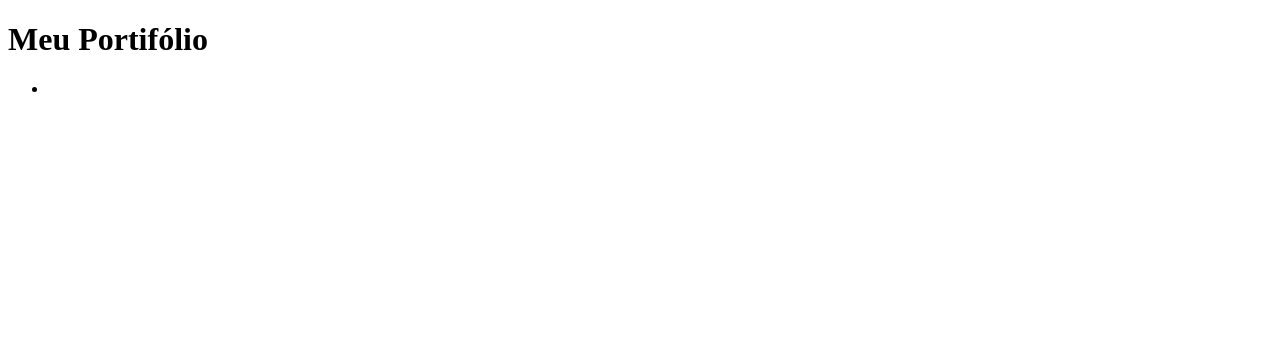
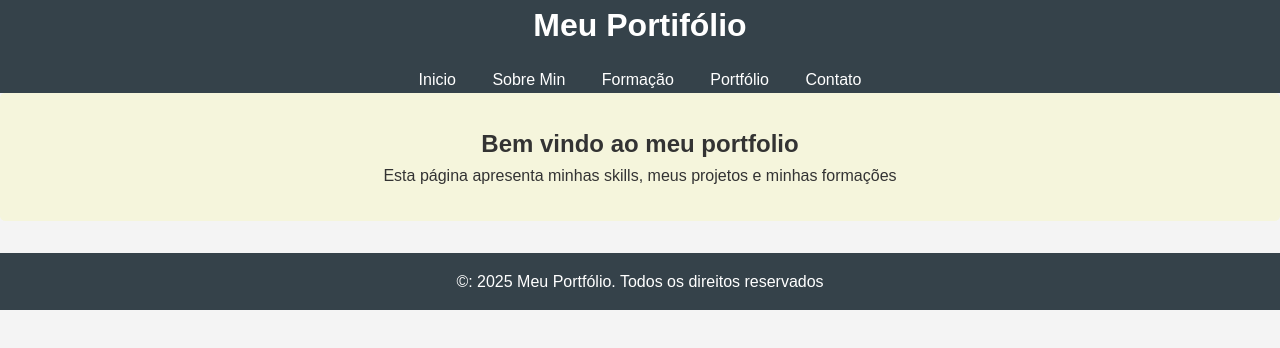
Before and after one commit to WalneiOliveira/portifolio, a plain HTML site: page index.html in a window 1280 px wide. Drawn offline with Linux system fonts and the light colour scheme; files that its build step writes are made by us from their sources.

Commit message:
adicionando estilos

```diff
--- /dev/null
+++ b/css/style.css
@@ -0,0 +1,57 @@
+/* estilos gerais */
+* {
+  margin: 0;
+  padding: 0;
+  box-sizing: border-box;
+  font-family: Arial, Helvetica, sans-serif;
+}
+
+body {
+  line-height: 1.6;
+  color: #333;
+  background-color: #f4f4f4;
+}
+
+header {
+  background-color: #35424a;
+  color: #fff;
+  padding: 1 rem 0;
+  text-align: center;
+}
+
+header h1 {
+  margin-bottom: 1rem;
+}
+
+nav ul {
+  display: flex;
+  justify-content: center;
+  list-style: none;
+}
+
+nav ul li a {
+  color: white;
+  text-decoration: none;
+  padding: .5rem 1rem;
+  border-radius: 5px;
+  transform: background-color 0.3s;
+}
+
+nav ul li a:hover {
+  background-color: #e8491d;
+}
+
+.destaque {
+  text-align: center;
+  padding: 2rem;
+  background-color: beige;
+  border-radius: 5px;
+  margin-bottom: 2rem;
+}
+
+footer {
+  text-align: center;
+  padding: 1rem;
+  background: #35424a;
+  color: white;
+}
--- a/index.html
+++ b/index.html
@@ -12,14 +12,24 @@
       <nav>
         <ul>
           <li>
-            <a href="index.html"></a>
-            <a href="sobre.html"></a>
-            <a href="formacao.html"> </a>
-            <a href="portifolio.html"></a>
-            <a href="contato.html"></a>
+            <a href="index.html">Inicio</a>
+            <a href="sobre.html">Sobre Min</a>
+            <a href="formacao.html">Formação</a>
+            <a href="portifolio.html">Portfólio</a>
+            <a href="contato.html">Contato</a>
           </li>
         </ul>
       </nav>
     </header>
+
+    <main>
+      <section class="destaque">
+        <h2>Bem vindo ao meu portfolio</h2>
+        <p>Esta página apresenta minhas skills, meus projetos e minhas formações</p>
+      </section>
+    </main>
+    <footer>
+      <p>&copy: 2025 Meu Portfólio. Todos os direitos reservados</p>
+    </footer>
   </body>
 </html>
```
Also changed, not shown: contato.html (+25 -0 lines), formacao.html (+25 -0 lines), portifolio.html (+25 -0 lines), sobre.html (+25 -0 lines), style.css (deleted).
